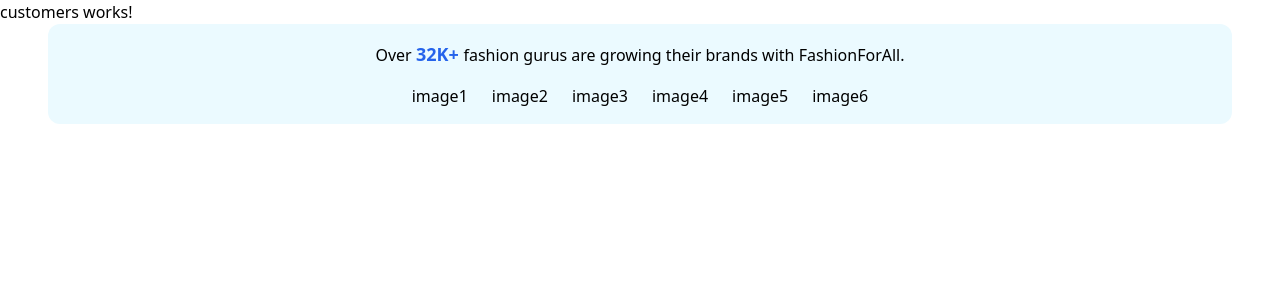
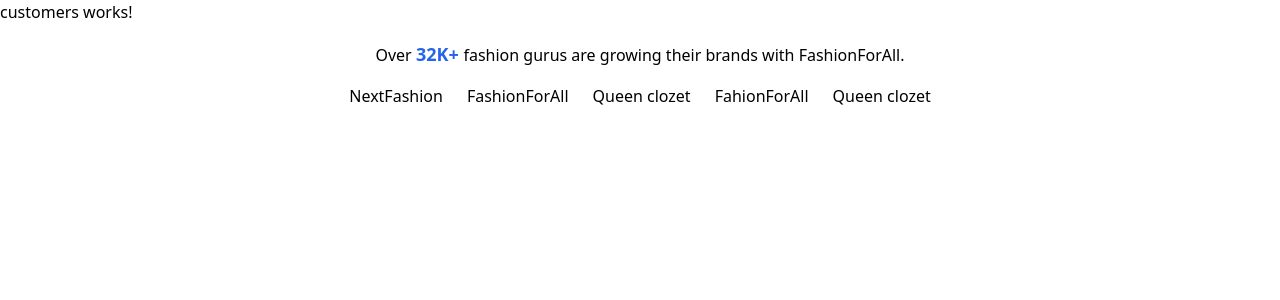
Before and after one commit to davidongora/Portfolio-project, an Angular app in the folder Front/: page /customers in a window 1280 px wide. Shown: the top 300 px of the page. Built offline with nearby package versions, Linux system fonts and the light colour scheme.

Commit message:
displays list of customers

```diff
--- a/Front/src/app/home/customers/customers.component.html
+++ b/Front/src/app/home/customers/customers.component.html
@@ -1,6 +1,6 @@
 <p>customers works!</p>
 
-<div class="card bg-custom-blue p-4 rounded-xl mx-12 flex justify-center items-center">
+<div class="card bg-custom-blue-blue p-4 rounded-xl mx-12 flex justify-center items-center">
     <div class="flex flex-col items-center">
       <p class="text-center">Over <span class="text-blue-600 font-bold text-lg">32K+ </span> fashion gurus are growing their brands with FashionForAll.</p>
       <div class="flex gap-6 mt-4 align-center text-center">
@@ -12,3 +12,11 @@
       </div>
     </div>
   </div>
+
+  <!-- <div class="product-list">
+    <div *ngFor="let product of products" class="product-item">
+      <img [src]="product.image_url" alt="{{ product.name }}" class="product-image">
+      <h3>{{ product.name }}</h3>
+      <p>{{ product.description }}</p>
+    </div>
+  </div> -->
--- a/Front/src/app/home/customers/customers.component.ts
+++ b/Front/src/app/home/customers/customers.component.ts
@@ -1,15 +1,30 @@
+import { Component, OnInit } from '@angular/core';
 import { NgFor } from '@angular/common';
-import { Component } from '@angular/core';
+import { ApiService } from '../../api.service'; // Make sure the path is correct
+import { first, Subscription } from 'rxjs';
+import { HttpClientModule } from '@angular/common/http'; // Import HttpClientModule
+
 
 @Component({
   selector: 'app-customers',
   standalone: true,
-  imports: [NgFor],
+  imports: [NgFor, HttpClientModule],
+
   templateUrl: './customers.component.html',
-  styleUrl: './customers.component.css'
+  styleUrls: ['./customers.component.css'] // Fixed typo 'styleUrl' to 'styleUrls'
 })
-export class CustomersComponent {
+export class CustomersComponent implements OnInit {
 
-  images : any[] = ['image1', 'image2', 'image3', 'image4',' image5','image6']
+  images : any[] = ['NextFashion', 'FashionForAll', 'Queen clozet', 'FahionForAll',' Queen clozet']
+  products: any[] = []; // List to hold fetched products
+  isLoading: boolean = false;
+
+  private unsubscribe: Subscription[] = [];
+
+  constructor(private apiService: ApiService) {}
+
+
+  ngOnInit(): void {
+  }
 
 }
```
